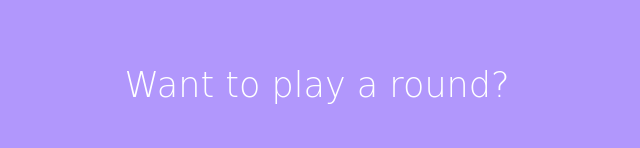
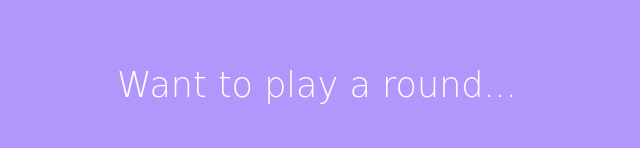
Before and after one commit to Niha-Wani/Black-Jack, a plain HTML site: page index.html in a window 1280 px wide. Shown: the part 163-311 px from the top of the page, without its empty margins (323-963 px from the left). Drawn offline with Linux system fonts and the light colour scheme.

Commit message:
Update index.html

```diff
--- a/index.html
+++ b/index.html
@@ -8,7 +8,7 @@
 </head>
 <body>
     <h1>Blackjack</h1>
-    <p id="message">Want to play a round? </p>
+    <p id="message">Want to play a round... </p>
     <p id="p1">Cards: </p>
     <p id="p2">Sum: </p>
     <button id="s_btn" onclick="start()">Start Game</button>
```
